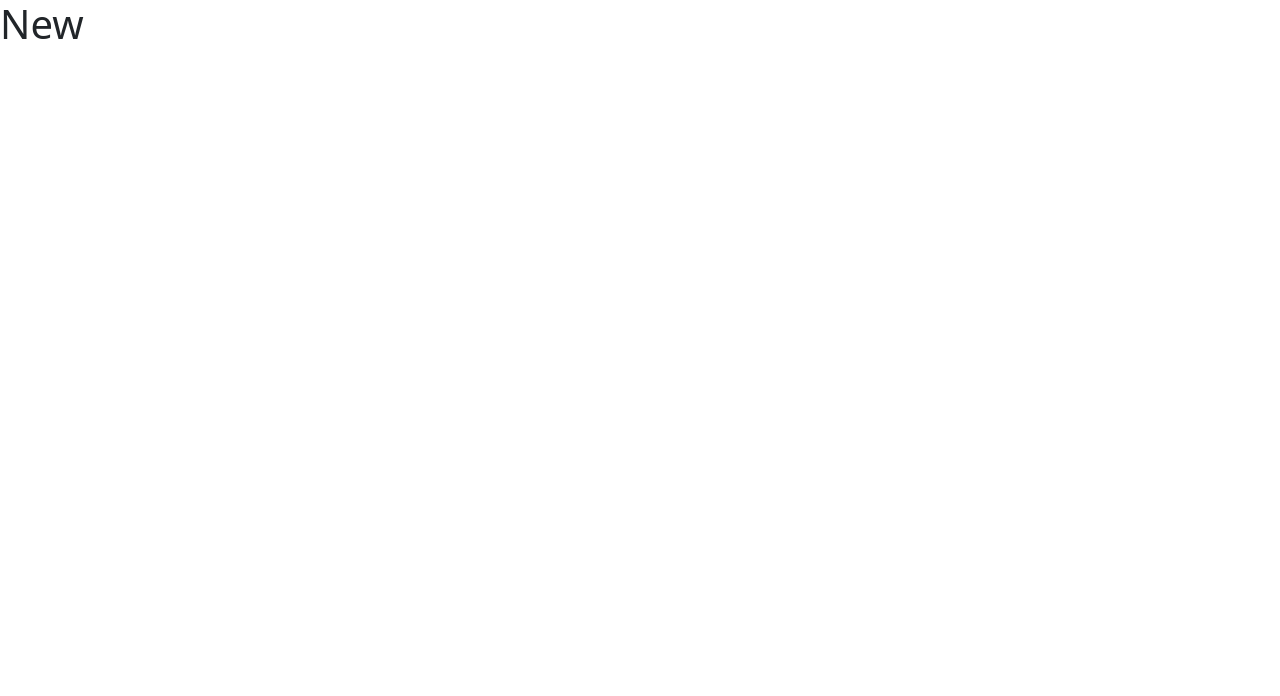
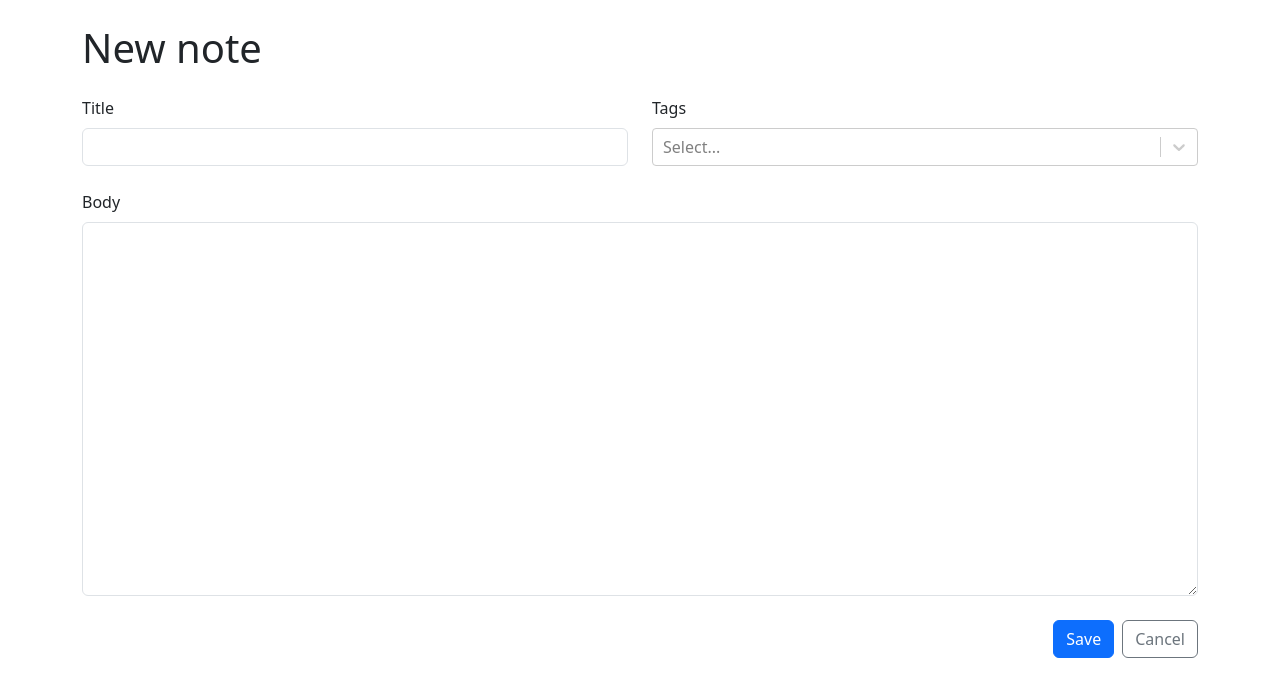
Before and after one commit to AdityaJamdade/advanced-notes-app, a React (Vite) app: page /new in a window 1280 px wide. Shown: the top 696 px of the page. Built offline with nearby package versions, Linux system fonts and the light colour scheme.

Commit message:
base layout of create/new note is done

```diff
--- a/package.json
+++ b/package.json
@@ -13,7 +13,8 @@
     "react": "^18.2.0",
     "react-bootstrap": "^2.9.0",
     "react-dom": "^18.2.0",
-    "react-router-dom": "^6.17.0"
+    "react-router-dom": "^6.17.0",
+    "react-select": "^5.7.7"
   },
   "devDependencies": {
     "@types/react": "^18.0.28",
--- a/src/App.tsx
+++ b/src/App.tsx
@@ -1,12 +1,22 @@
 import "bootstrap/dist/css/bootstrap.min.css";
+import { Container } from "react-bootstrap";
 import { Routes, Route, Navigate } from "react-router-dom";
+import { NewNote } from "./components/NewNote";
 
 function App() {
-  return <Routes>
-    <Route path="/" element={<h1>Home</h1>} />
-    <Route path="/new" element={<h1>New</h1>} />
-    <Route path="*" element={<Navigate to="/" />} />
-  </Routes>;
+  return (
+    <Container className="my-4">
+      <Routes>
+        <Route path="/" element={<h1>Home</h1>} />
+        <Route path="/new" element={<NewNote />} />
+        <Route path="/:id">
+          <Route index element={<h1>Show</h1>} />
+          <Route path="edit" element={<h1>Edit</h1>} />
+        </Route>
+        <Route path="*" element={<Navigate to="/" />} />
+      </Routes>
+    </Container>
+  );
 }
 
 export default App;
--- /dev/null
+++ b/src/components/NewNote.tsx
@@ -0,0 +1,10 @@
+import { NoteForm } from "./NoteForm";
+
+export function NewNote() {
+  return (
+    <>
+      <h1 className="mb-4">New note</h1>
+      <NoteForm />
+    </>
+  );
+}
--- /dev/null
+++ b/src/components/NoteForm.tsx
@@ -0,0 +1,41 @@
+import { Form, Col, Row, Stack, Button } from "react-bootstrap";
+import { Link } from "react-router-dom";
+import CreatableReactSelect from "react-select/creatable";
+
+export function NoteForm() {
+  return (
+    <Form>
+      <Stack gap={4}>
+        <Row>
+          <Col>
+            <Form.Group controlId="title">
+              <Form.Label>Title</Form.Label>
+              <Form.Control required />
+            </Form.Group>
+          </Col>
+          <Col>
+            <Form.Group controlId="tags">
+              <Form.Label>Tags</Form.Label>
+              <CreatableReactSelect isMulti />
+            </Form.Group>
+          </Col>
+        </Row>
+        <Form.Group controlId="markdown">
+          <Form.Label>Body</Form.Label>
+          <Form.Control required as="textarea" rows={15} />
+        </Form.Group>
+
+        <Stack direction="horizontal" gap={2} className="justify-content-end">
+          <Button type="submit" variant="primary">
+            Save
+          </Button>
+          <Link to="..">
+            <Button type="button" variant="outline-secondary">
+              Cancel
+            </Button>
+          </Link>
+        </Stack>
+      </Stack>
+    </Form>
+  );
+}
```
Also changed, not shown: 1 other file (tests, documents, lock files or other folders).
